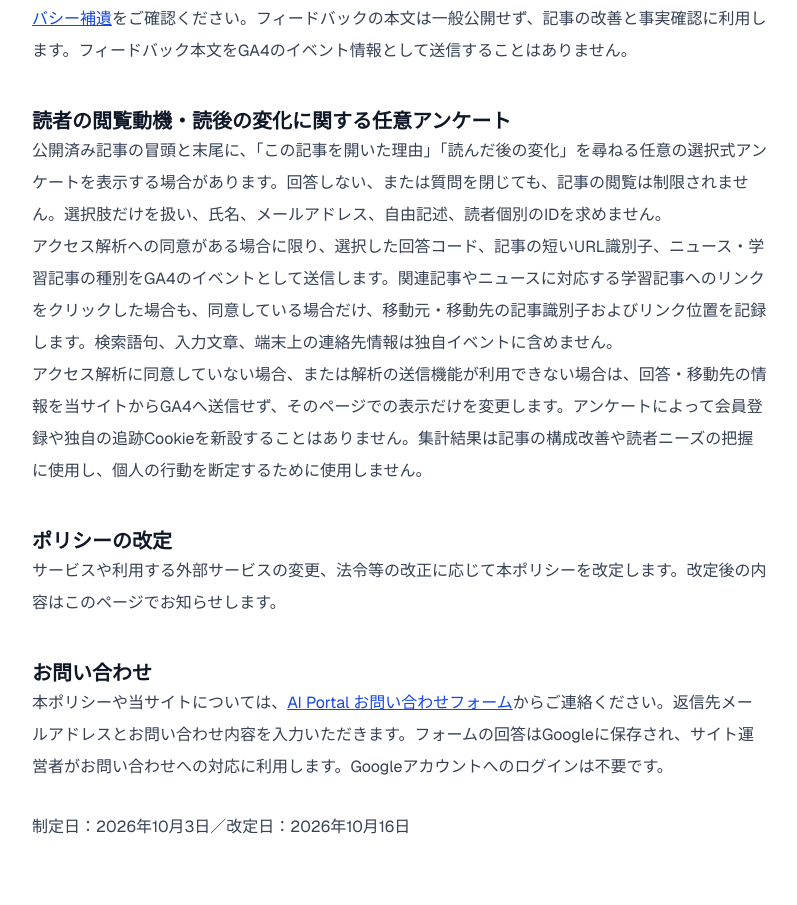
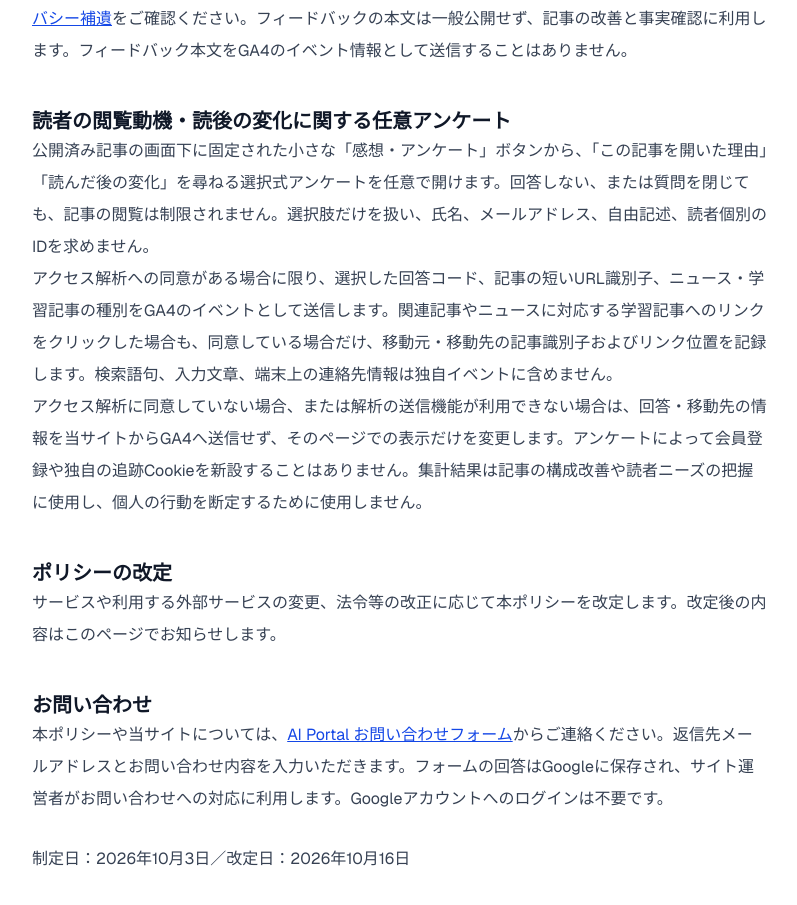
Before and after one commit to naoki20151214-ops/aiportal-app, a Next.js app: page /privacy in a window 1280 px wide. Shown: the part 1740-2645 px from the top of the page, without its empty margins (240-1037 px from the left). Built offline with nearby package versions, Linux system fonts and the light colour scheme; no server answers.

Commit message:
UX: align regression tests, survey documentation and privacy text with compact bottom dock

```diff
--- a/src/app/privacy/page.tsx
+++ b/src/app/privacy/page.tsx
@@ -45,7 +45,7 @@ export default function PrivacyPage() {
       </section>
       <section>
         <h2>読者の閲覧動機・読後の変化に関する任意アンケート</h2>
-        <p>公開済み記事の冒頭と末尾に、「この記事を開いた理由」「読んだ後の変化」を尋ねる任意の選択式アンケートを表示する場合があります。回答しない、または質問を閉じても、記事の閲覧は制限されません。選択肢だけを扱い、氏名、メールアドレス、自由記述、読者個別のIDを求めません。</p>
+        <p>公開済み記事の画面下に固定された小さな「感想・アンケート」ボタンから、「この記事を開いた理由」「読んだ後の変化」を尋ねる選択式アンケートを任意で開けます。回答しない、または質問を閉じても、記事の閲覧は制限されません。選択肢だけを扱い、氏名、メールアドレス、自由記述、読者個別のIDを求めません。</p>
         <p>アクセス解析への同意がある場合に限り、選択した回答コード、記事の短いURL識別子、ニュース・学習記事の種別をGA4のイベントとして送信します。関連記事やニュースに対応する学習記事へのリンクをクリックした場合も、同意している場合だけ、移動元・移動先の記事識別子およびリンク位置を記録します。検索語句、入力文章、端末上の連絡先情報は独自イベントに含めません。</p>
         <p>アクセス解析に同意していない場合、または解析の送信機能が利用できない場合は、回答・移動先の情報を当サイトからGA4へ送信せず、そのページでの表示だけを変更します。アンケートによって会員登録や独自の追跡Cookieを新設することはありません。集計結果は記事の構成改善や読者ニーズの把握に使用し、個人の行動を断定するために使用しません。</p>
       </section>
```
